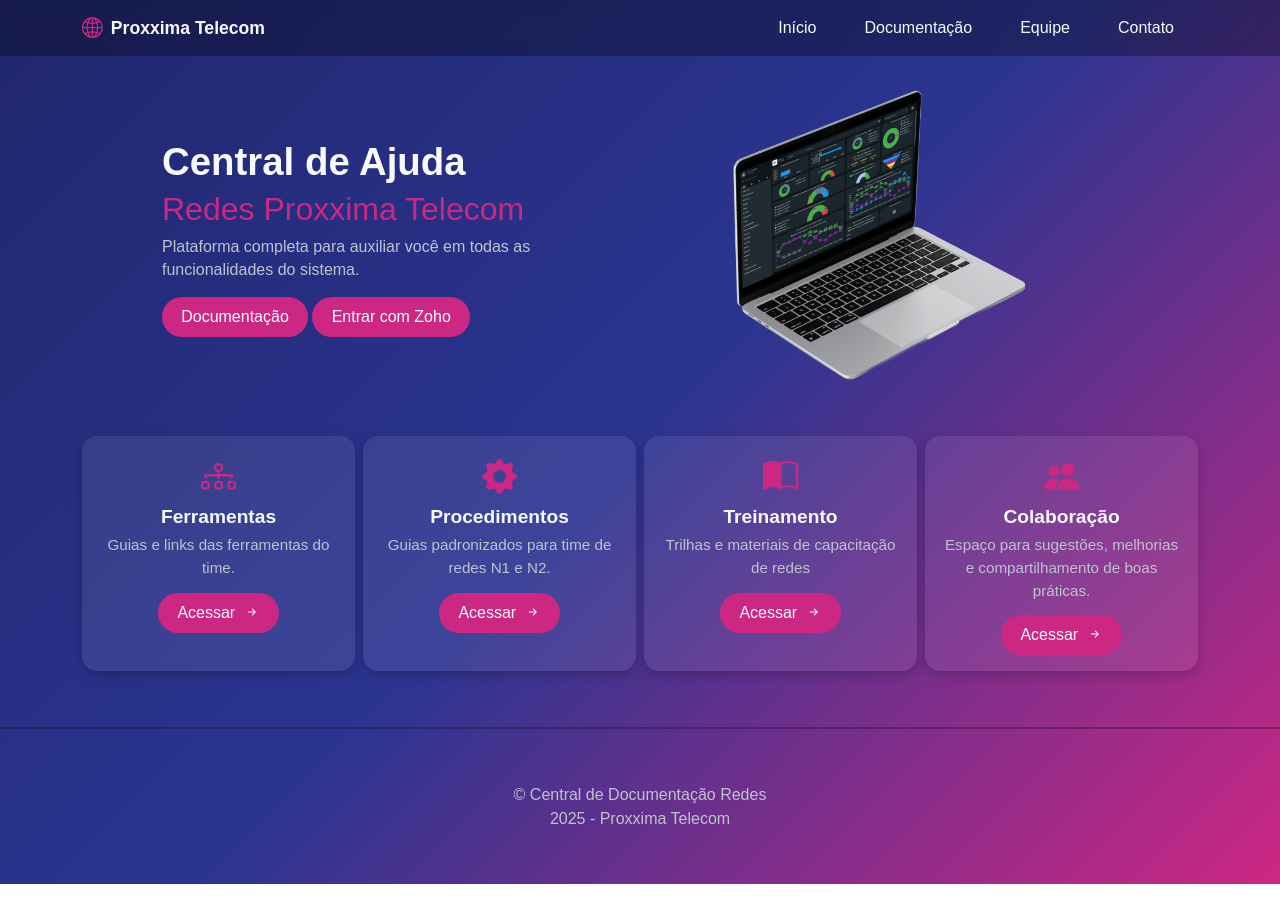
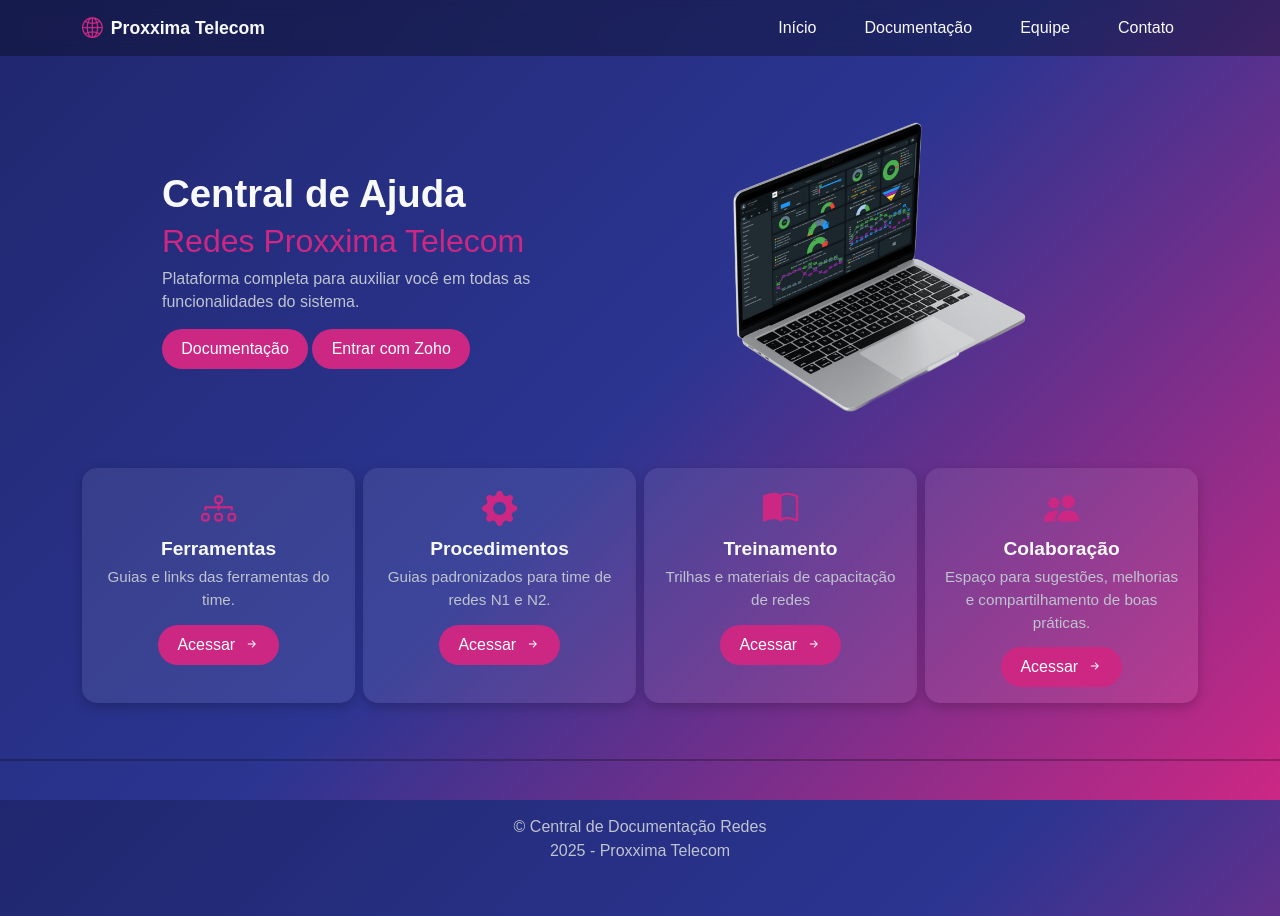
Before and after one commit to gabriel-souza-developer/plataforma-redes-scope-two, a plain HTML site: page index.html in a window 1280 px wide. Before the commit the page ends 884 px from the top, so only its background shows below. Drawn offline with nearby package versions, Linux system fonts and the light colour scheme.

Commit message:
Add files via upload

```diff
--- a/assets/css/style.css
+++ b/assets/css/style.css
@@ -13,7 +13,7 @@ body.home {
     color: var(--text-light);
     background: var(--bg-gradient);
     overflow-x: hidden;
-    height: auto;
+    height: 100vh;
 }
 
 .home__header {
@@ -54,8 +54,7 @@ body.home {
 
 /* HERO COMPACTO */
 .home__hero {
-    padding-top: 2rem;
-    /* header fixo */
+    padding-top: 4rem;
     padding-bottom: 0.5rem;
 }
 
```
